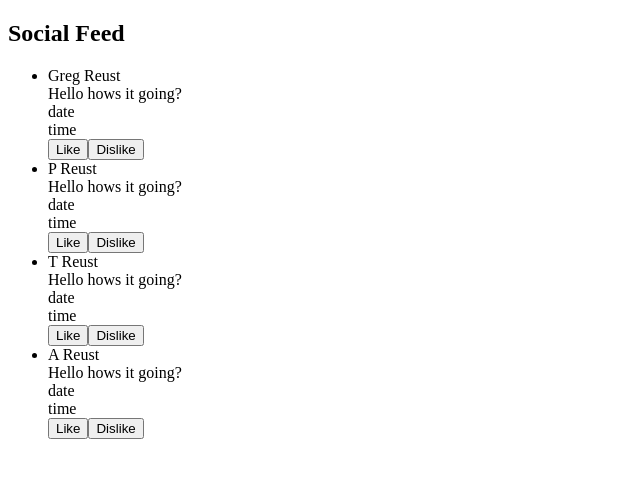
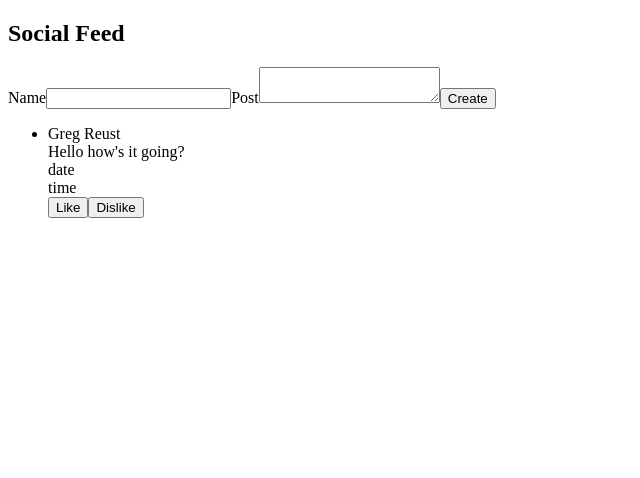
Before and after one commit to gregreust/Social-Feed-Clone, a React (Create React App) app in the folder social_feed/: page / in a window 1280 px wide. Shown: the top 478 px of the page, without its empty margins (0-640 px from the left). Built offline with nearby package versions, Linux system fonts and the light colour scheme.

Commit message:
WritePost and PostFeed are functioninggit add .

```diff
--- a/social_feed/src/App.jsx
+++ b/social_feed/src/App.jsx
@@ -1,14 +1,12 @@
 import React, { useState } from "react";
-// import  WritePost from './components/WritePost';
+import  WritePost from './components/WritePost';
 import PostFeed from "./components/PostFeed";
 import "./App.css";
 
 function App() {
+
   const [posts, setPosts] = useState([
-    { name: "Greg Reust", body: "Hello hows it going?" },
-    { name: "P Reust", body: "Hello hows it going?" },
-    { name: "T Reust", body: "Hello hows it going?" },
-    { name: "A Reust", body: "Hello hows it going?" },
+    { name: "Greg Reust", body: "Hello how's it going?" },
   ]);
 
   function addNewPost(post) {
@@ -24,7 +22,7 @@ function App() {
       </nav>
 
       {/* receives new post to add to posts */}
-      {/* <WritePost addNewPostInfo={addNewPost}/>   */}
+      <WritePost addNewPostInfo={addNewPost}/>
 
       {/* sends posts to be displayed */}
       <PostFeed postsArray={posts} />
--- a/social_feed/src/components/WritePost.jsx
+++ b/social_feed/src/components/WritePost.jsx
@@ -1,32 +1,33 @@
-// import React, {useState} from 'react';
+import React, {useState} from 'react';
 
-// const  WritePost = (props) => {
 
-//     const [name, setName] = useState('');
-//     const [body, setBody] = useState('');
+const  WritePost = ({addNewPostInfo}) => {
 
-//     const handleSubmit = (event) => {
-//         // prevents page from refresh
-//         event.preventDefault();
+    const [name, setName] = useState("");
+    const [body, setBody] = useState("");
 
-//         //NEED TO LOG DATE AND TIME HERE
+    const handleSubmit = (event) => {
+        // prevents page from refresh
+        event.preventDefault();
 
-//         newPost = {name, body};          //send info to post list
-//         props.addNewPostInfo(newPost);         //sends new post object to PostFeed
-//     }
+        //NEED TO LOG DATE AND TIME HERE
 
-//     return (
-//         <div class="container">
-//             <form onSubmit={handleSubmit}>
-//             <label>Name</label>
-//             <input type="text" required value={name} onChange={(event) => setName(event.target.value)}/>
-//             {/*value links to useState above, onChange enables a new value to be set*/}
-//             <label>Post</label>
-//             <textarea required value={body} onChange={(event) => setBody(event.target.value)}/>
-//             <button>Create</button>
-//         </form>
-//         </div>
-//     );
-// }
+        let newPost = {name, body};          //send info to post list
+        addNewPostInfo(newPost);         //sends post name and body to App
+    }
 
-// export default WritePost;
+    return (
+        <div class="container">
+            <form onSubmit={handleSubmit}>
+            <label>Name</label>
+            <input type="text" required value={name} onChange={(event) => setName(event.target.value)}/>
+            {/*value links to useState above, onChange enables a new value to be set*/}
+            <label>Post</label>
+            <textarea required value={body} onChange={(event) => setBody(event.target.value)}/>
+            <button>Create</button>
+        </form>
+        </div>
+    );
+}
+
+export default WritePost;
```
